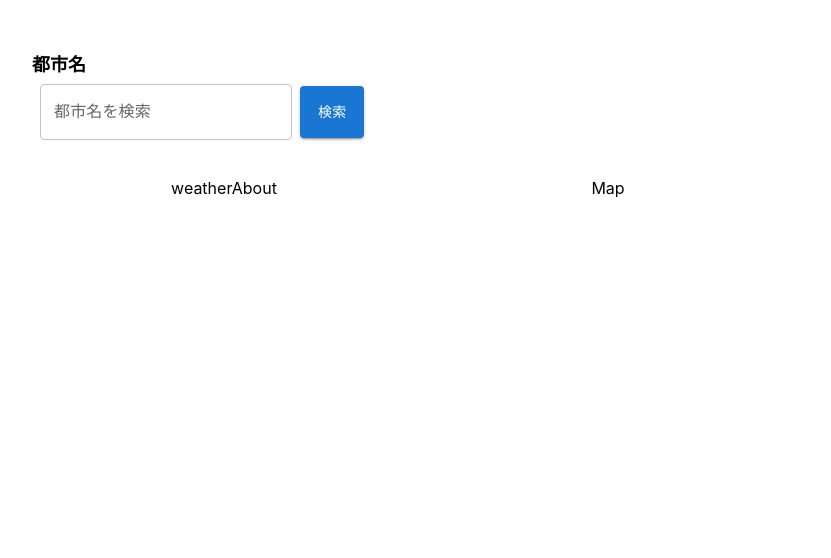
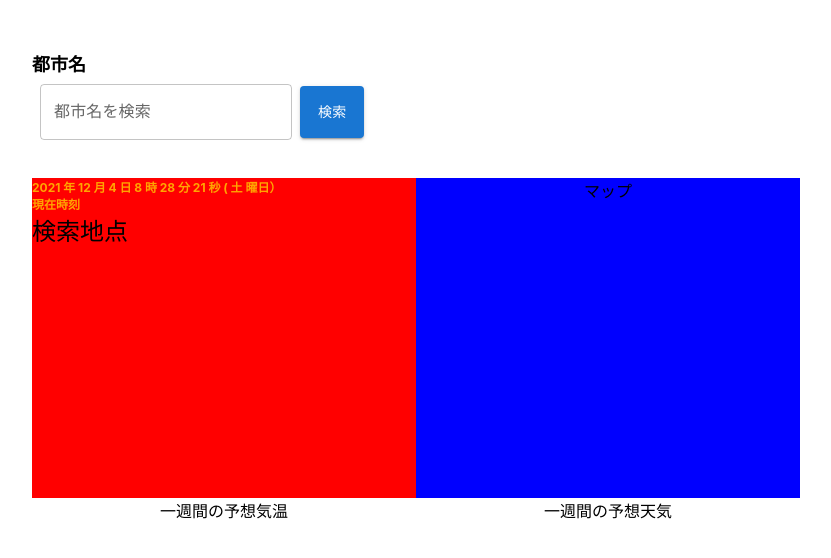
Before and after one commit to yasutaka-imaeda/weatherapp, a React (Create React App) app: page / in a window 1280 px wide. Shown: the top 558 px of the page, without its empty margins (224-1055 px from the left). Built offline with nearby package versions, Linux system fonts and the light colour scheme.

Commit message:
現在時刻の表示＋その他のコンポーネントの作成

```diff
--- a/src/App.module.scss
+++ b/src/App.module.scss
@@ -12,5 +12,9 @@
       display: flex;
       justify-content: space-around;
     }
+    .bottomWrapper {
+      display: flex;
+      justify-content: space-around;
+    }
   }
 }
--- a/src/App.tsx
+++ b/src/App.tsx
@@ -3,6 +3,8 @@ import Search from "./component//Search/Search";
 import styles from "./App.module.scss";
 import WeatherAbout from "./component/WeatherAbout/WeatherAbout";
 import Map from "./component/Map/Map";
+import GraphTem from "./component/GraphTem/GraphTem";
+import Forecast from "./component/Forecast/Forecast";
 
 const App: React.FC = () => {
   return (
@@ -19,6 +21,14 @@ const App: React.FC = () => {
             <Map />
           </div>
         </div>
+        <div className={styles.bottomWrapper}>
+          <div className={styles.GraphTemWrapper}>
+            <GraphTem />
+          </div>
+          <div className={styles.forecastWrapper}>
+            <Forecast />
+          </div>
+        </div>
       </div>
     </div>
   );
--- /dev/null
+++ b/src/component/Forecast/Forecast.tsx
@@ -0,0 +1,8 @@
+import React from "react";
+import styles from "./Forecast.module.scss";
+
+const Forecast: React.FC = () => {
+  return <div className={styles.root}>一週間の予想天気</div>;
+};
+
+export default Forecast;
--- /dev/null
+++ b/src/component/GraphTem/GraphTem.tsx
@@ -0,0 +1,8 @@
+import React from "react";
+import styles from "./GraphTem.module.scss";
+
+const GraphTem: React.FC = () => {
+  return <div className={styles.root}>一週間の予想気温</div>;
+};
+
+export default GraphTem;
--- a/src/component/Map/Map.module.scss
+++ b/src/component/Map/Map.module.scss
@@ -1,5 +1,6 @@
 .root {
-  width: 30vh;
+  width: 30vw;
   height: 40vh;
   text-align: center;
+  background-color: blue;
 }
--- a/src/component/Map/Map.tsx
+++ b/src/component/Map/Map.tsx
@@ -2,7 +2,7 @@ import React from "react";
 import styles from "./Map.module.scss";
 
 const Map: React.FC = () => {
-  return <div className={styles.root}>Map</div>;
+  return <div className={styles.root}>マップ</div>;
 };
 
 export default Map;
--- a/src/component/WeatherAbout/WeatherAbout.module.scss
+++ b/src/component/WeatherAbout/WeatherAbout.module.scss
@@ -1,5 +1,17 @@
 .root {
-  width: 30vh;
+  width: 30vw;
   height: 40vh;
-  text-align: center;
+  background-color: red;
+  .time {
+    color: orange;
+    font-size: 12px;
+    font-weight: bold;
+  }
+  .time > p {
+    margin: 0;
+  }
+  .place {
+    color: black;
+    font-size: 24px;
+  }
 }
--- a/src/component/WeatherAbout/WeatherAbout.tsx
+++ b/src/component/WeatherAbout/WeatherAbout.tsx
@@ -2,7 +2,28 @@ import React from "react";
 import styles from "./WeatherAbout.module.scss";
 
 const WeatherAbout: React.FC = () => {
-  return <div className={styles.root}>weatherAbout</div>;
+  const now = new Date();
+  const year = now.getFullYear();
+  const month = now.getMonth() + 1;
+  const date = now.getDate();
+  const hours = now.getHours();
+  const minutes = now.getMinutes();
+  const seconds = now.getSeconds();
+
+  const day = now.getDay();
+  const datelist = ["日", "月", "火", "水", "木", "金", "土"];
+  const days = datelist[day];
+  return (
+    <div className={styles.root}>
+      <div className={styles.time}>
+        <p>
+          {`${year} 年 ${month} 月 ${date} 日 ${hours} 時 ${minutes} 分 ${seconds} 秒 ( ${days} 曜日） `}
+        </p>
+        <p>現在時刻</p>
+      </div>
+      <div className={styles.place}>検索地点</div>
+    </div>
+  );
 };
 
 export default WeatherAbout;
```
Also changed, not shown: src/component/Forecast/Forecast.module.scss (added), src/component/GraphTem/GraphTem.module.scss (added).
